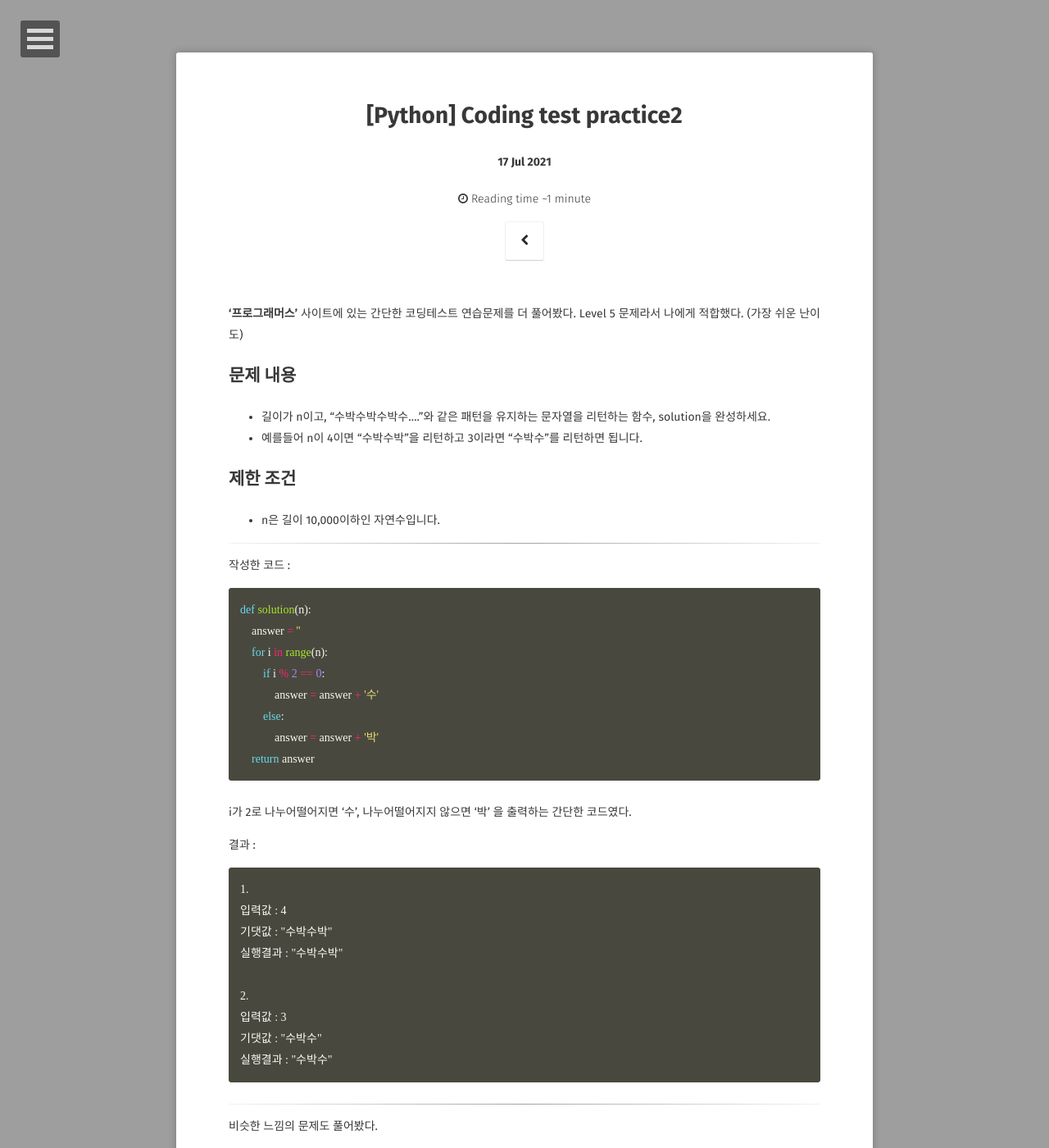
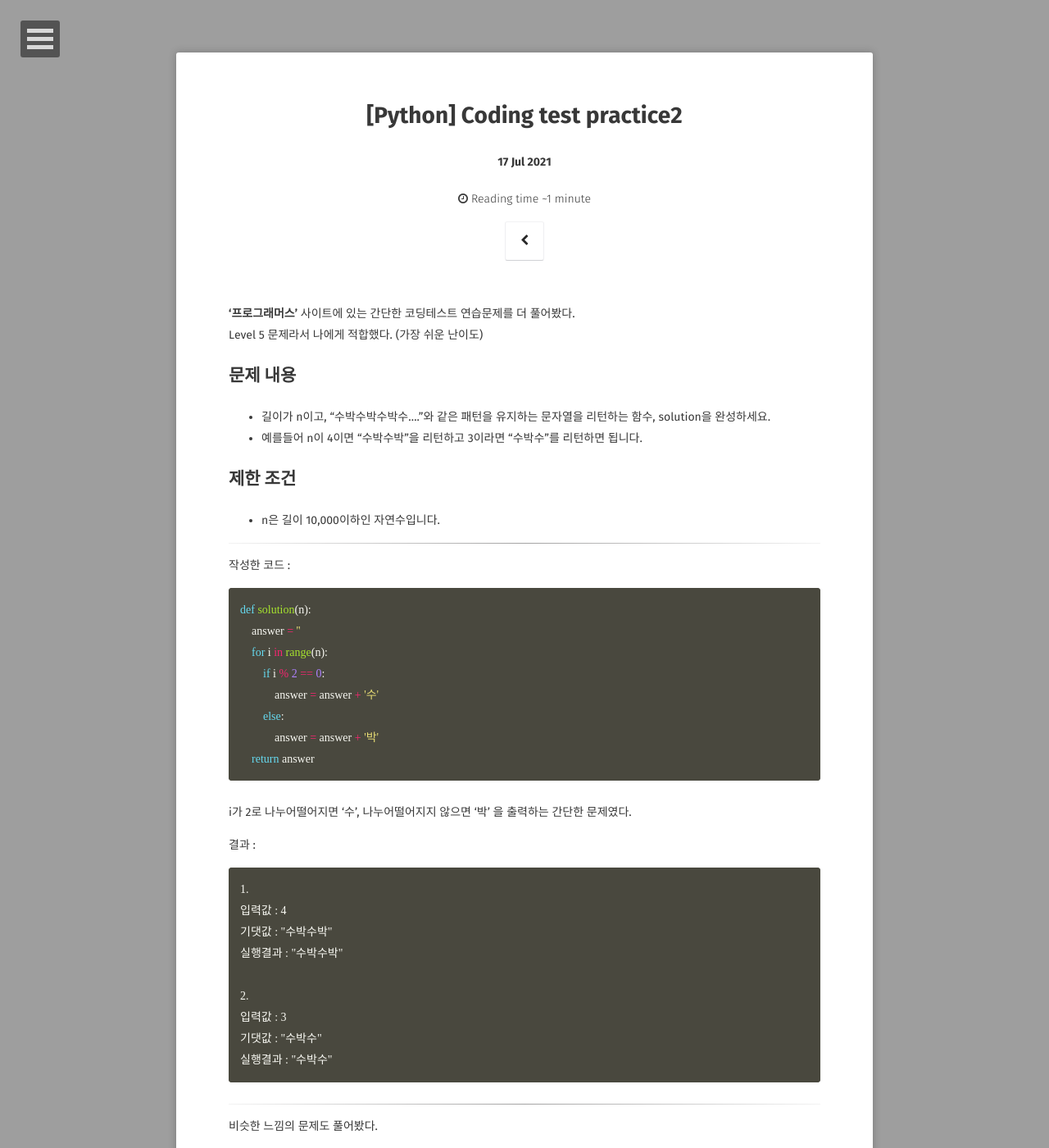
Before and after one commit to minhk05/minhk05.github.com, a Jekyll site: the page built from _posts/Python/2021-07-17-Practice2.md, in a window 1280 px wide and 1400 px high. Shown: the whole window at 82% size. Built offline with Jekyll 4.4.1, drawn with Linux system fonts in a browser that asks for light colours; some web fonts are replaced.

Commit message:
Update 2021-07-17-Practice2.md

````diff
--- a/_posts/Python/2021-07-17-Practice2.md
+++ b/_posts/Python/2021-07-17-Practice2.md
@@ -6,7 +6,7 @@ category: Python
 tags: [python]
 comments: false
 ---
-**'프로그래머스'** 사이트에 있는 간단한 코딩테스트 연습문제를 더 풀어봤다.
+**'프로그래머스'** 사이트에 있는 간단한 코딩테스트 연습문제를 더 풀어봤다.<br>
 Level 5 문제라서 나에게 적합했다. (가장 쉬운 난이도)
 
 ## 문제 내용
@@ -32,7 +32,7 @@ def solution(n):
     return answer
 ```
 
-i가 2로 나누어떨어지면 '수', 나누어떨어지지 않으면 '박' 을 출력하는 간단한 코드였다.
+i가 2로 나누어떨어지면 '수', 나누어떨어지지 않으면 '박' 을 출력하는 간단한 문제였다.
 
 결과 :
 ```
````
